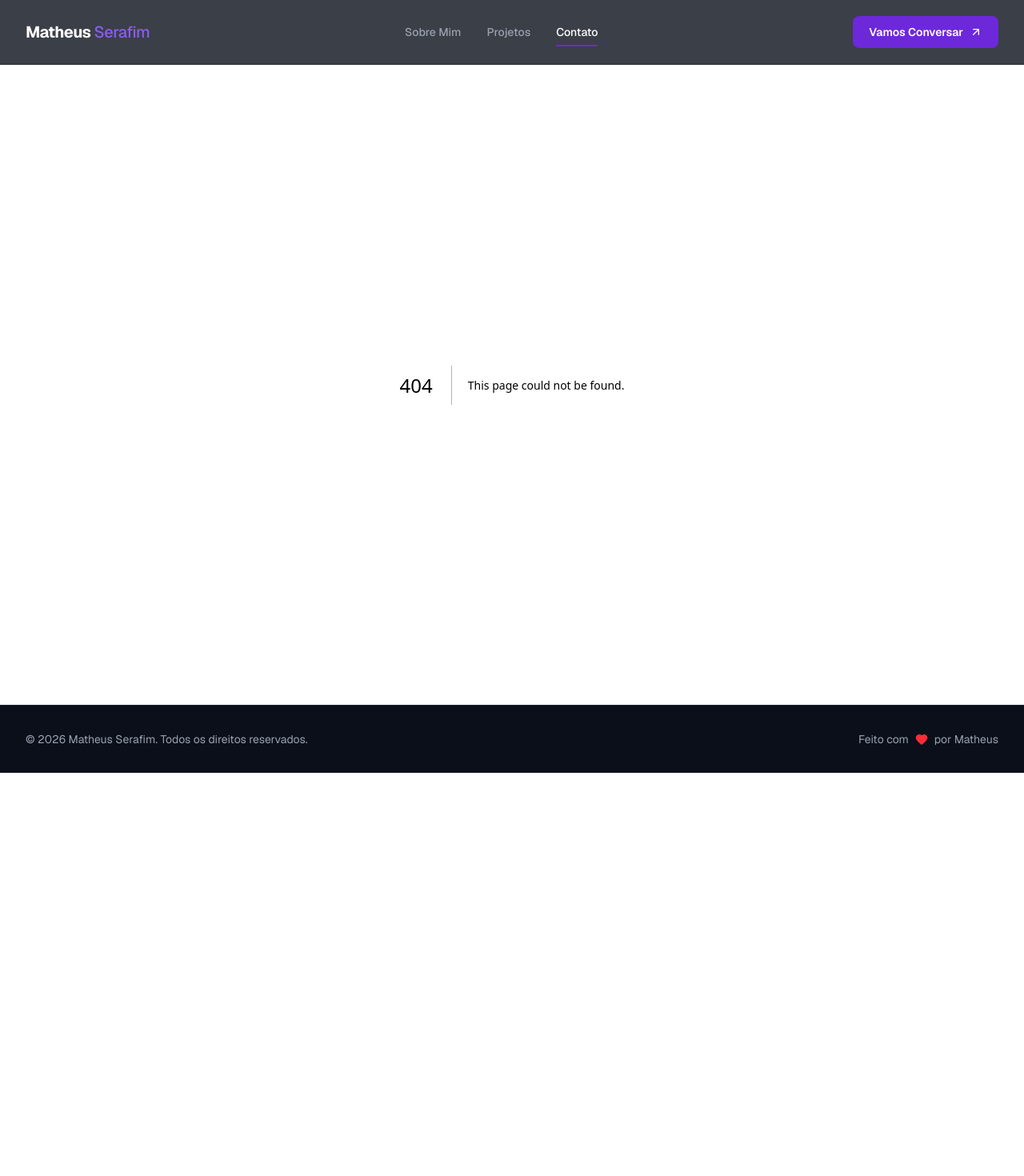
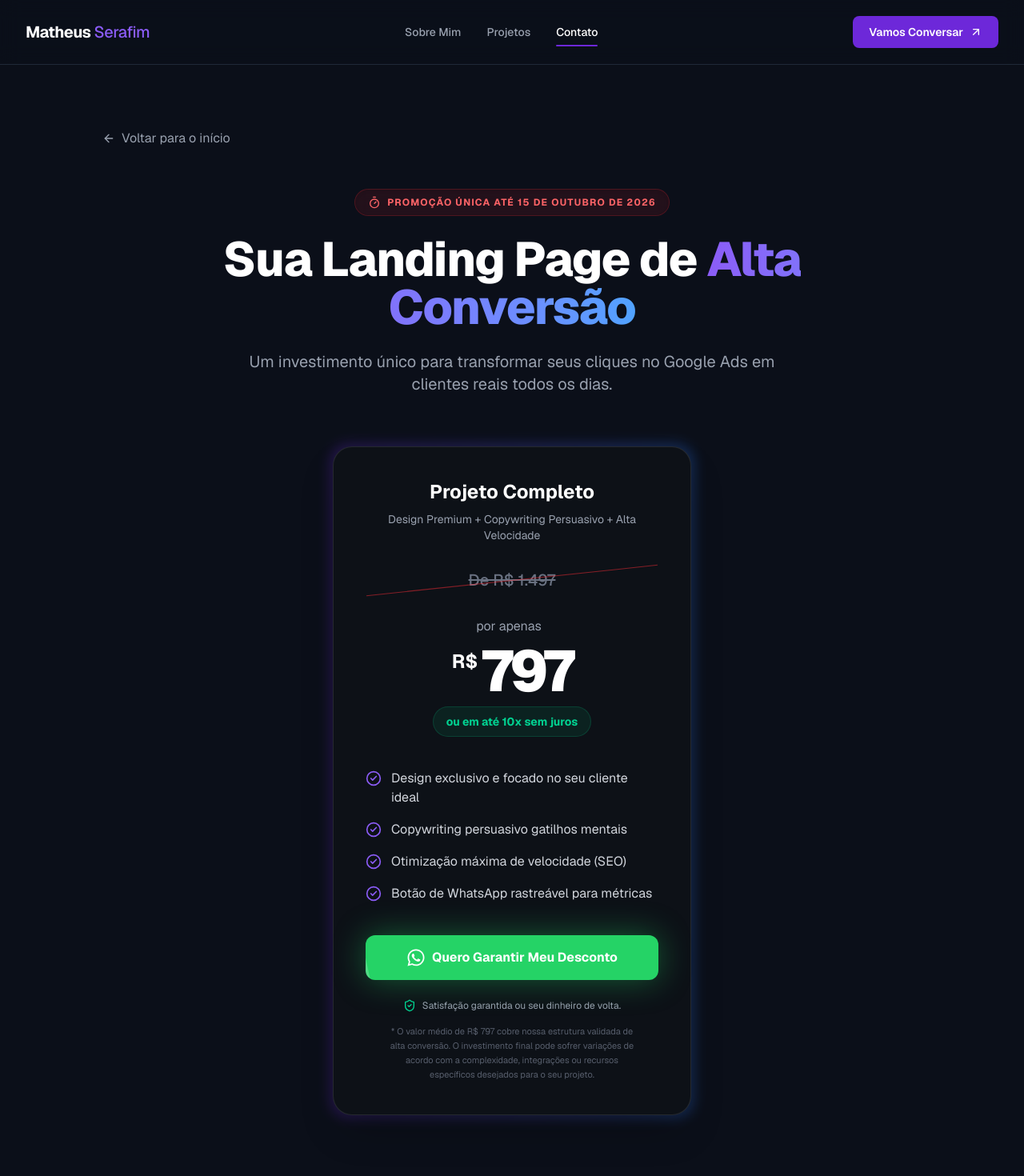
Before and after one commit to serafimmatheus/serafim-matheus, a Next.js app: page /oferta in a window 1280 px wide. Before the commit this address had no page. Shown: the top 1470 px of the page at 80% size. Before the commit the page ends 966 px from the top, so only its background shows below. Built offline with nearby package versions, Linux system fonts and the light colour scheme.

Commit message:
feat: add exclusive offer landing page and update navigation links

```diff
--- a/app/components/Hero.tsx
+++ b/app/components/Hero.tsx
@@ -50,23 +50,21 @@ export function Hero() {
 
           <motion.div variants={fadeUpVariants} className="flex flex-col sm:flex-row items-center gap-5 mt-4 w-full">
             <Link
-              href="#models"
-              className="w-full sm:w-auto group relative flex items-center justify-center gap-2 rounded-xl bg-[var(--accent)] px-8 py-4 font-bold text-white transition-all hover:bg-[var(--accent-light)] shadow-[0_0_40px_rgba(109,40,217,0.3)] hover:shadow-[0_0_60px_rgba(109,40,217,0.5)] overflow-hidden"
+              href="/oferta"
+              className="w-full sm:w-auto group relative flex items-center justify-center gap-2 rounded-xl bg-gradient-to-r from-red-600 to-red-500 px-8 py-4 font-bold text-white transition-all hover:from-red-500 hover:to-red-400 shadow-[0_0_40px_rgba(220,38,38,0.4)] hover:shadow-[0_0_60px_rgba(220,38,38,0.6)] overflow-hidden"
             >
               <span className="relative z-10 flex items-center gap-2">
-                Ver Modelos de Sucesso
+                Ver Oferta Exclusiva 🎁
                 <ArrowUpRight className="h-5 w-5 transition-transform group-hover:translate-x-1 group-hover:-translate-y-1" />
               </span>
-              <div className="absolute inset-0 bg-gradient-to-r from-transparent via-white/20 to-transparent -translate-x-[150%] skew-x-12 group-hover:animate-shimmer" />
+              <div className="absolute inset-0 bg-gradient-to-r from-transparent via-white/30 to-transparent -translate-x-[150%] skew-x-12 animate-[shimmer_2.5s_infinite]" />
             </Link>
-            <a
-              href="https://api.whatsapp.com/send?phone=5541987495188&text=Ol%C3%A1%2C%20Matheus%2C%20eu%20vim%20do%20site%20e%20gostaria%20de%20um%20or%C3%A7amento"
-              target="_blank"
-              rel="noopener noreferrer"
+            <Link
+              href="#models"
               className="w-full sm:w-auto group flex items-center justify-center gap-2 rounded-xl border border-[var(--card-border)] bg-white/5 px-8 py-4 font-bold text-white transition-all hover:bg-white/10 hover:border-white/20 backdrop-blur-sm"
             >
-              Falar no WhatsApp
-            </a>
+              Ver Modelos
+            </Link>
           </motion.div>
 
           <motion.div variants={fadeUpVariants} className="mt-10 pt-10 border-t border-white/10">
--- a/app/components/Navbar.tsx
+++ b/app/components/Navbar.tsx
@@ -3,9 +3,12 @@
 import Link from "next/link";
 import { ArrowUpRight } from "lucide-react";
 import { useState, useEffect } from "react";
+import { usePathname } from "next/navigation";
 
 export function Navbar() {
   const [activeSection, setActiveSection] = useState("");
+  const pathname = usePathname();
+  const isHome = pathname === "/";
 
   const navLinks = [
     { name: "Sobre Mim", href: "#about" },
@@ -44,7 +47,7 @@ export function Navbar() {
     <header className="sticky top-0 z-50 w-full border-b border-[var(--card-border)] bg-[var(--background)]/80 backdrop-blur-md">
       <div className="container mx-auto flex h-20 items-center justify-between px-6 lg:px-8">
         {/* Logo */}
-        <Link href="#home" className="flex items-center gap-2 group">
+        <Link href={isHome ? "#home" : "/"} className="flex items-center gap-2 group">
           <span className="text-xl font-bold tracking-tight text-white">
             Matheus <span className="font-medium text-[var(--accent-light)]">Serafim</span>
           </span>
@@ -57,7 +60,7 @@ export function Navbar() {
             return (
               <Link
                 key={link.name}
-                href={link.href}
+                href={isHome ? link.href : `/${link.href}`}
                 onClick={() => setActiveSection(link.href.substring(1))}
                 className={`text-sm font-medium transition-colors relative group py-2 ${
                   isActive ? "text-white" : "text-gray-400 hover:text-white"
@@ -77,7 +80,7 @@ export function Navbar() {
         {/* CTA */}
         <div className="flex items-center">
           <Link
-            href="#contact"
+            href={isHome ? "#contact" : "/#contact"}
             className="group flex items-center justify-center gap-2 rounded-lg bg-[var(--accent)] px-5 py-2.5 text-sm font-semibold text-white transition-all hover:bg-[var(--accent-light)] hover:shadow-[0_0_20px_rgba(109,40,217,0.4)]"
           >
             Vamos Conversar
--- /dev/null
+++ b/app/oferta/page.tsx
@@ -0,0 +1,131 @@
+"use client";
+
+import Link from "next/link";
+import { ArrowLeft, CheckCircle2, ShieldCheck, Timer } from "lucide-react";
+import { motion } from "framer-motion";
+import { FaWhatsapp } from "react-icons/fa";
+
+const fadeUpVariants: any = {
+  hidden: { opacity: 0, y: 30 },
+  visible: { opacity: 1, y: 0, transition: { duration: 0.6, ease: "easeOut" } }
+};
+
+export default function OfertaPage() {
+  return (
+    <div className="min-h-screen bg-[var(--background)] flex flex-col items-center justify-center relative overflow-hidden py-20 px-6">
+
+      {/* Background Ambience */}
+      <div className="absolute top-0 left-1/2 -translate-x-1/2 w-full max-w-4xl h-[600px] bg-[var(--accent)]/10 rounded-full blur-[120px] pointer-events-none -z-10" />
+
+      <div className="w-full max-w-5xl mx-auto flex flex-col items-center">
+
+        {/* Back Link */}
+        <motion.div
+          initial={{ opacity: 0, x: -20 }}
+          animate={{ opacity: 1, x: 0 }}
+          className="w-full mb-12"
+        >
+          <Link href="/" className="inline-flex items-center gap-2 text-gray-400 hover:text-white transition-colors">
+            <ArrowLeft className="w-4 h-4" />
+            Voltar para o início
+          </Link>
+        </motion.div>
+
+        {/* Header */}
+        <motion.div
+          initial="hidden"
+          animate="visible"
+          variants={{ visible: { transition: { staggerChildren: 0.1 } } }}
+          className="text-center mb-16"
+        >
+          <motion.div variants={fadeUpVariants} className="inline-flex items-center gap-2 px-4 py-2 rounded-full bg-red-500/10 border border-red-500/20 w-max shadow-inner backdrop-blur-sm mb-6">
+            <Timer className="w-4 h-4 text-red-400" />
+            <span className="text-xs font-bold tracking-widest text-red-400 uppercase">
+              Promoção Única até 15 de Outubro de 2026
+            </span>
+          </motion.div>
+          <motion.h1 variants={fadeUpVariants} className="text-4xl md:text-6xl font-extrabold text-white tracking-tight mb-6">
+            Sua Landing Page de <span className="text-transparent bg-clip-text bg-gradient-to-r from-[var(--accent-light)] to-blue-400">Alta Conversão</span>
+          </motion.h1>
+          <motion.p variants={fadeUpVariants} className="text-xl text-gray-400 max-w-2xl mx-auto">
+            Um investimento único para transformar seus cliques no Google Ads em clientes reais todos os dias.
+          </motion.p>
+        </motion.div>
+
+        {/* Pricing Card */}
+        <motion.div
+          initial={{ opacity: 0, y: 50, scale: 0.95 }}
+          animate={{ opacity: 1, y: 0, scale: 1 }}
+          transition={{ duration: 0.7, type: "spring", bounce: 0.4 }}
+          className="w-full max-w-md relative group"
+        >
+          {/* Card Glow */}
+          <div className="absolute -inset-1 bg-gradient-to-r from-[var(--accent)] to-blue-500 rounded-3xl blur opacity-25 group-hover:opacity-40 transition duration-1000 group-hover:duration-200" />
+
+          <div className="relative bg-[#0d1117] border border-white/10 rounded-3xl p-8 md:p-10 shadow-2xl flex flex-col items-center text-center">
+
+            <h3 className="text-2xl font-bold text-white mb-2">Projeto Completo</h3>
+            <p className="text-gray-400 text-sm mb-8">Design Premium + Copywriting Persuasivo + Alta Velocidade</p>
+
+            <div className="mb-8 w-full relative">
+              <span className="absolute top-1/2 left-0 w-full h-[1px] bg-red-500/50 -rotate-6"></span>
+              <p className="text-gray-500 font-medium text-xl line-through">De R$ 1.497</p>
+            </div>
+
+            <div className="mb-2">
+              <span className="text-gray-400 mr-2">por apenas</span>
+              <div className="flex items-start justify-center gap-1 mt-2 text-white">
+                <span className="text-2xl font-bold mt-2">R$</span>
+                <span className="text-7xl font-black tracking-tighter">797</span>
+              </div>
+            </div>
+
+            <div className="bg-emerald-500/10 text-emerald-400 px-4 py-2 rounded-full font-bold text-sm mb-10 border border-emerald-500/20">
+              ou em até 10x sem juros
+            </div>
+
+            <ul className="flex flex-col gap-4 text-left w-full mb-10">
+              <li className="flex items-start gap-3">
+                <CheckCircle2 className="w-5 h-5 text-[var(--accent-light)] shrink-0 mt-0.5" />
+                <span className="text-gray-300">Design exclusivo e focado no seu cliente ideal</span>
+              </li>
+              <li className="flex items-start gap-3">
+                <CheckCircle2 className="w-5 h-5 text-[var(--accent-light)] shrink-0 mt-0.5" />
+                <span className="text-gray-300">Copywriting persuasivo gatilhos mentais</span>
+              </li>
+              <li className="flex items-start gap-3">
+                <CheckCircle2 className="w-5 h-5 text-[var(--accent-light)] shrink-0 mt-0.5" />
+                <span className="text-gray-300">Otimização máxima de velocidade (SEO)</span>
+              </li>
+              <li className="flex items-start gap-3">
+                <CheckCircle2 className="w-5 h-5 text-[var(--accent-light)] shrink-0 mt-0.5" />
+                <span className="text-gray-300">Botão de WhatsApp rastreável para métricas</span>
+              </li>
+            </ul>
+
+            <a
+              href="https://api.whatsapp.com/send?phone=5541987495188&text=Ol%C3%A1%2C%20Matheus%21%20Quero%20fazer%20meu%20site%20com%20a%20promo%C3%A7%C3%A3o%21"
+              target="_blank"
+              rel="noopener noreferrer"
+              className="w-full flex items-center justify-center gap-2 rounded-xl bg-[#25D366] px-8 py-4 font-bold text-white transition-all hover:scale-105 active:scale-95 shadow-[0_0_40px_rgba(37,211,102,0.4)] relative overflow-hidden group"
+            >
+              <div className="absolute inset-0 bg-white/20 w-full translate-x-[-100%] skew-x-12 group-hover:animate-shimmer" />
+              <FaWhatsapp className="w-6 h-6" />
+              Quero Garantir Meu Desconto
+            </a>
+
+            <div className="mt-6 flex flex-col items-center justify-center gap-4">
+              <div className="flex items-center gap-2 text-xs text-gray-400">
+                <ShieldCheck className="w-4 h-4 text-emerald-400" />
+                Satisfação garantida ou seu dinheiro de volta.
+              </div>
+              <p className="text-[11px] text-gray-500/80 leading-relaxed max-w-xs text-center">
+                * O valor médio de R$ 797 cobre nossa estrutura validada de alta conversão. O investimento final pode sofrer variações de acordo com a complexidade, integrações ou recursos específicos desejados para o seu projeto.
+              </p>
+            </div>
+          </div>
+        </motion.div>
+      </div>
+    </div>
+  );
+}
```
